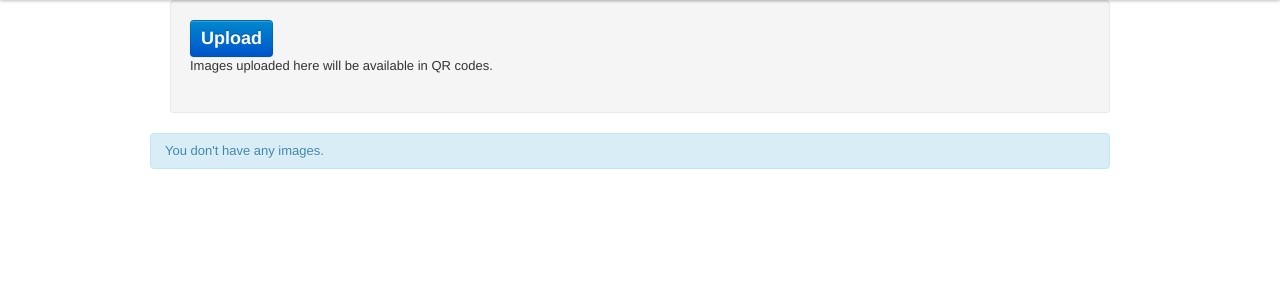
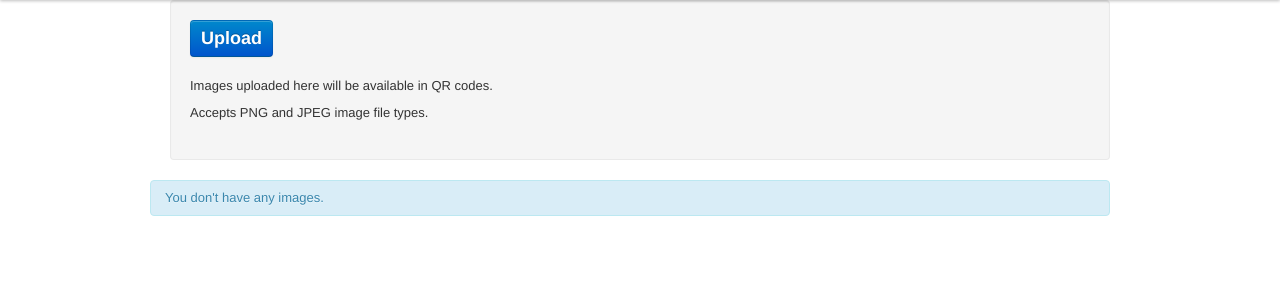
Before and after one commit to bmbouter/qrlogo, a Django app: template templates/qrlogo/images.html in a window 1280 px wide. Shown: the part 40-340 px from the top of the page. Run offline with Django 3.2, Linux system fonts and the light colour scheme; the template is opened without the code that fills it, so the values that code supplies are empty; some libraries are stand-ins or nearby versions.

Commit message:
Added some text describing the supported filetypes for image files  This assumes that PIL has PNG and JPG support

```diff
--- a/templates/qrlogo/images.html
+++ b/templates/qrlogo/images.html
@@ -7,7 +7,8 @@
     <form enctype="multipart/form-data" method="POST" action="{% url images_url %}">{% csrf_token %}
       <button type="submit" class="btn btn-primary medium"><h3>Upload</h3></button>
       {{ form.image }}
-      <p>Images uploaded here will be available in QR codes.</p>
+      <p style="margin-top: 20px">Images uploaded here will be available in QR codes.</p>
+      <p>Accepts PNG and JPEG image file types.</p>
     </form>
   </div>
 <div>
```
